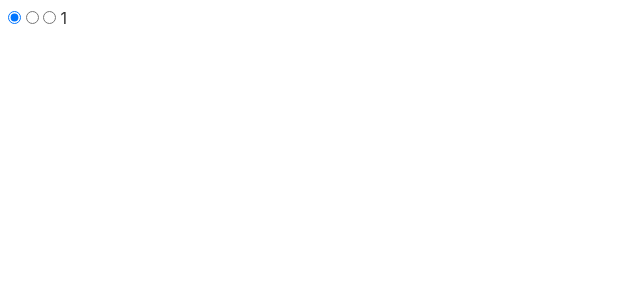
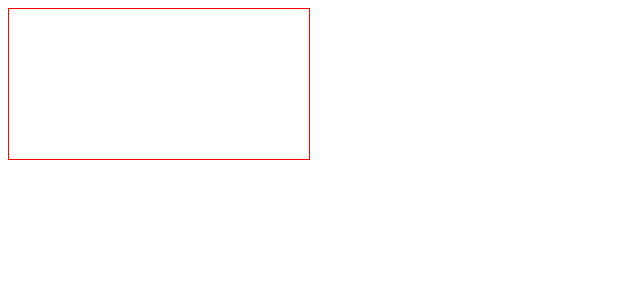
Before and after one commit to joeban0608/fst-svelte-app, a Svelte app: page / in a window 1280 px wide. Shown: the top 300 px of the page, without its empty margins (0-640 px from the left). Built offline with nearby package versions, Linux system fonts and the light colour scheme.

Commit message:
feat: bind DOM - bind this example

```diff
--- a/src/components/BindDemo.svelte
+++ b/src/components/BindDemo.svelte
@@ -12,11 +12,31 @@
 
 <input type="text" bind:value={name}/> -->
 
-<script>
+<!-- <script>
   let selected = 1
   $: console.log('selected', selected)
 </script>
 <input type="radio" bind:group={selected} value={1}/>
 <input type="radio" bind:group={selected} value={2}/>
 <input type="radio" bind:group={selected} value={3}/>
-{selected}
+{selected} -->
+
+<script>
+  import { onMount } from "svelte";
+
+  let canvas;
+  let width;
+  onMount(()=>{
+    console.log('canvas width', canvas.clientWidth)
+    console.log('canvas.getContext', canvas.getContext('2d'))
+    console.log('width', width)
+  })
+</script>
+
+<style>
+  canvas {
+    border: 1px solid red;
+  }
+</style>
+
+<canvas bind:this={canvas} bind:clientWidth={width}/>
```
